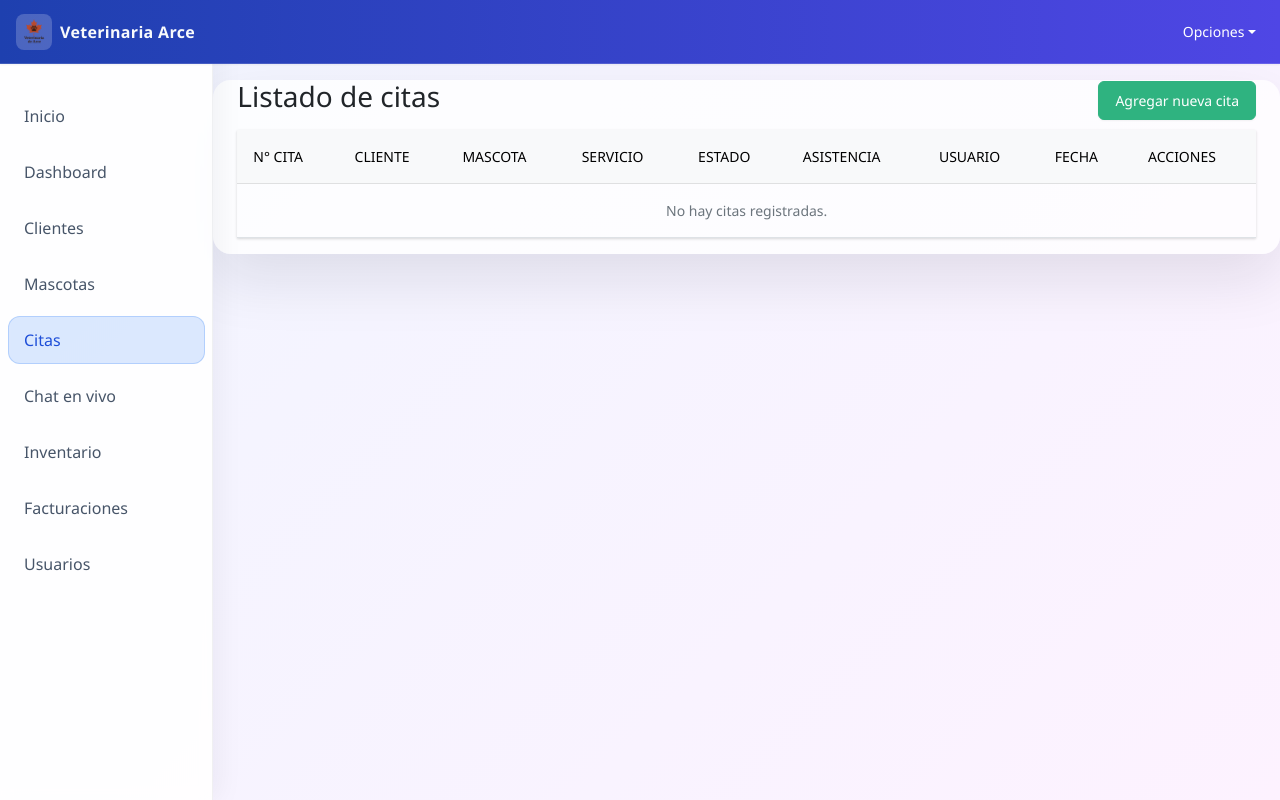
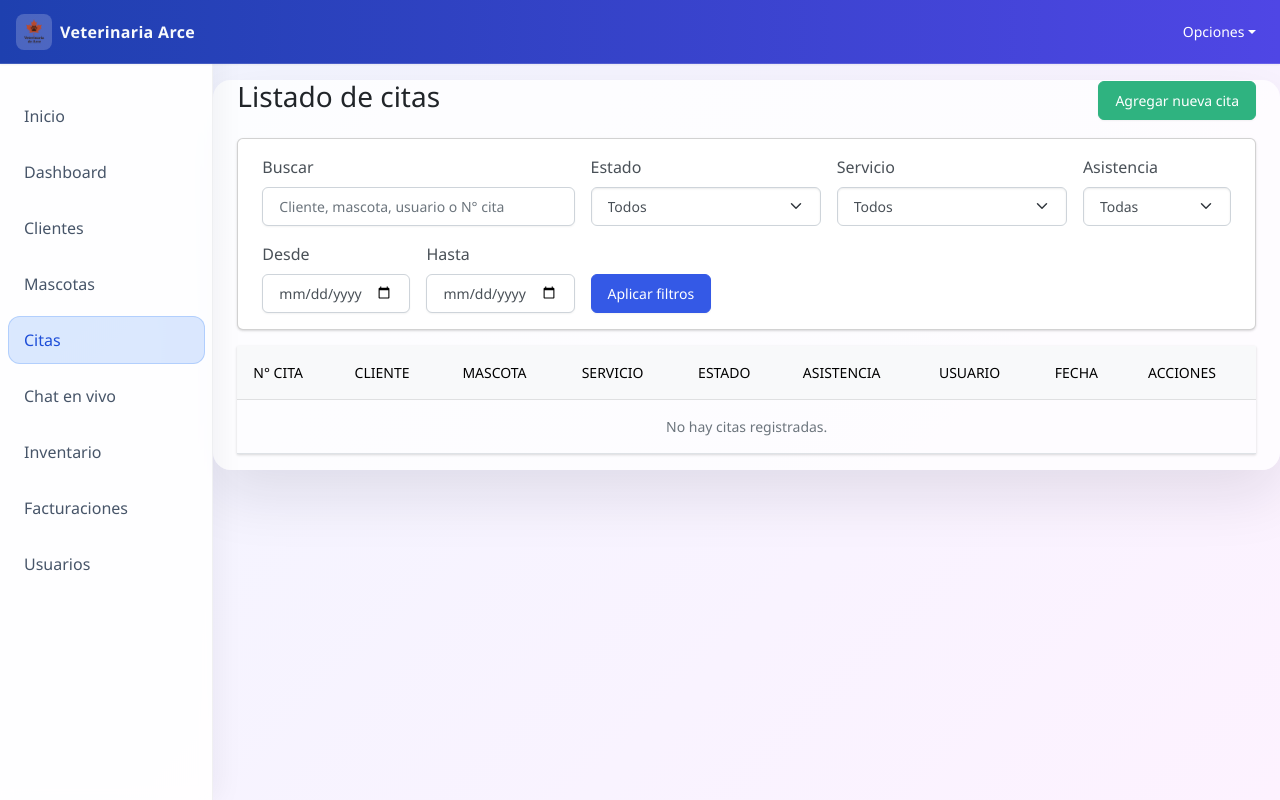
Before and after one commit to Luisnavarr1999/Vet_Arce_Proyect, a Django app: page /panel/citas/ in a window 1280 px wide. Run offline with Django 4.2, Linux system fonts and the light colour scheme; the visitor is signed in with stand-in values (Sample User, id 1); data that the repository does not hold is empty; some libraries are stand-ins or nearby versions.

Commit message:
agregando funciones//filtro en Listado de Citas

```diff
--- a/paneltrabajador/models.py
+++ b/paneltrabajador/models.py
@@ -207,7 +207,7 @@ class Cita (models.Model):
 
     @staticmethod
     def get_for_listado(**args):
-        return Cita.objects.filter(**args)
+        return Cita.objects.filter(**args).order_by('-fecha')
 
     def save(self, *args, **kwargs):
         update_fields = kwargs.get('update_fields')
--- a/paneltrabajador/views/cita.py
+++ b/paneltrabajador/views/cita.py
@@ -1,8 +1,10 @@
+from datetime import datetime
+from django.contrib import messages
+from django.db.models import Q
 from django.shortcuts import get_object_or_404, redirect, render
-from django.contrib import messages
+from django.utils import timezone
 from paneltrabajador.forms import CitaForm
 from paneltrabajador.models import Cita
-from django.utils import timezone
 
 def cita_listar(request):
     """
@@ -21,10 +23,106 @@ def cita_listar(request):
         messages.error(request, "No tiene los permisos para realizar esto.")
         return redirect('panel_home')
 
-    # Obtenemos todos los objetos del modelo
-    # Usamos la funcion personalizada del modelo
-    citas = Cita.get_for_listado()
-    return render(request, 'paneltrabajador/cita/listado.html', {'citas': citas, 'es_home': False,})
+    # Parámetros de filtros (solo se aplican si son válidos)
+    estado = request.GET.get('estado', '').strip()
+    servicio = request.GET.get('servicio', '').strip()
+    asistencia = request.GET.get('asistencia', '').strip()
+    fecha_desde_raw = request.GET.get('fecha_desde', '').strip()
+    fecha_hasta_raw = request.GET.get('fecha_hasta', '').strip()
+    termino_busqueda = request.GET.get('q', '').strip()
+
+    filtros_queryset = {}
+    filtros_aplicados = []
+
+    estado_labels = dict(Cita.ESTADO_CHOICES)
+    asistencia_labels = dict(Cita.ASISTENCIA_CHOICES)
+    servicio_labels = dict(Cita.SERVICIO_CHOICES)
+
+    if estado and estado in estado_labels:
+        filtros_queryset['estado'] = estado
+        filtros_aplicados.append(f"Estado: {estado_labels[estado]}")
+
+    if servicio and servicio in servicio_labels:
+        filtros_queryset['servicio'] = servicio
+        filtros_aplicados.append(f"Servicio: {servicio_labels[servicio]}")
+
+    if asistencia and asistencia in asistencia_labels:
+        filtros_queryset['asistencia'] = asistencia
+        filtros_aplicados.append(f"Asistencia: {asistencia_labels[asistencia]}")
+
+    citas = Cita.get_for_listado(**filtros_queryset)
+
+    fecha_desde = None
+    if fecha_desde_raw:
+        try:
+            fecha_desde = datetime.strptime(fecha_desde_raw, '%Y-%m-%d').date()
+        except ValueError:
+            fecha_desde_raw = ''
+            fecha_desde = None
+
+    fecha_hasta = None
+    if fecha_hasta_raw:
+        try:
+            fecha_hasta = datetime.strptime(fecha_hasta_raw, '%Y-%m-%d').date()
+        except ValueError:
+            fecha_hasta_raw = ''
+            fecha_hasta = None
+
+    rango_invalido = False
+    if fecha_desde and fecha_hasta and fecha_desde > fecha_hasta:
+        # Rango inválido: se ignoran ambos para evitar confusiones
+        rango_invalido = True
+        fecha_desde = None
+        fecha_hasta = None
+        fecha_desde_raw = ''
+        fecha_hasta_raw = ''
+
+    if fecha_desde:
+        citas = citas.filter(fecha__date__gte=fecha_desde)
+        filtros_aplicados.append(f"Desde: {fecha_desde.strftime('%d/%m/%Y')}")
+
+    if fecha_hasta:
+        citas = citas.filter(fecha__date__lte=fecha_hasta)
+        filtros_aplicados.append(f"Hasta: {fecha_hasta.strftime('%d/%m/%Y')}")
+
+    if rango_invalido:
+        messages.warning(request, "El rango de fechas seleccionado es inválido. Se mostraron todas las citas sin filtrar por fecha.")
+
+    if termino_busqueda:
+        busqueda = termino_busqueda
+        filtros_texto = Q(cliente__nombre_cliente__icontains=busqueda) | Q(mascota__nombre__icontains=busqueda) | Q(usuario__username__icontains=busqueda)
+
+        try:
+            numero_cita = int(busqueda)
+        except ValueError:
+            numero_cita = None
+
+        if numero_cita is not None:
+            filtros_texto |= Q(n_cita=numero_cita)
+
+        citas = citas.filter(filtros_texto)
+        filtros_aplicados.append(f'Búsqueda: "{busqueda}"')
+
+    filtros_formulario = {
+        'estado': estado,
+        'servicio': servicio,
+        'asistencia': asistencia,
+        'fecha_desde': fecha_desde_raw,
+        'fecha_hasta': fecha_hasta_raw,
+        'q': termino_busqueda,
+    }
+
+    contexto = {
+        'citas': citas,
+        'es_home': False,
+        'estado_choices': Cita.ESTADO_CHOICES,
+        'servicio_choices': Cita.SERVICIO_CHOICES,
+        'asistencia_choices': Cita.ASISTENCIA_CHOICES,
+        'filtros': filtros_formulario,
+        'filtros_aplicados': filtros_aplicados,
+    }
+
+    return render(request, 'paneltrabajador/cita/listado.html', contexto)
 
 def cita_agregar(request):
     """
--- a/templates/paneltrabajador/cita/listado.html
+++ b/templates/paneltrabajador/cita/listado.html
@@ -3,12 +3,87 @@
   Listado - Citas
 {% endblock title %}
 {% block content %}
-  <div class="d-flex justify-content-between align-items-center mb-2">
+  <div class="d-flex justify-content-between align-items-center mb-3 flex-wrap gap-2">
     <h3 class="fw-light">Listado de citas</h3>
     {# Verificamos permisos #}
     {% if perms.paneltrabajador.add_cita %}
       <a href="{% url 'panel_cita_nuevo' %}" class="btn btn-success">Agregar nueva cita</a>
     {% endif %}
   </div>
+  <div class="card mb-3">
+    <div class="card-body">
+      <form method="get" class="row g-3 align-items-end">
+        <div class="col-12 col-md-6 col-lg-4">
+          <label for="id_q" class="form-label">Buscar</label>
+          <input type="text" id="id_q" name="q" class="form-control" value="{{ filtros.q }}"
+                 placeholder="Cliente, mascota, usuario o N° cita">
+        </div>
+
+        <div class="col-12 col-sm-6 col-lg-3">
+          <label for="id_estado" class="form-label">Estado</label>
+          <select id="id_estado" name="estado" class="form-select">
+            <option value="">Todos</option>
+            {% for value, label in estado_choices %}
+              <option value="{{ value }}" {% if filtros.estado == value %}selected{% endif %}>{{ label }}</option>
+            {% endfor %}
+          </select>
+        </div>
+
+        <div class="col-12 col-sm-6 col-lg-3">
+          <label for="id_servicio" class="form-label">Servicio</label>
+          <select id="id_servicio" name="servicio" class="form-select">
+            <option value="">Todos</option>
+            {% for value, label in servicio_choices %}
+              <option value="{{ value }}" {% if filtros.servicio == value %}selected{% endif %}>{{ label }}</option>
+            {% endfor %}
+          </select>
+        </div>
+
+        <div class="col-12 col-sm-6 col-lg-2">
+          <label for="id_asistencia" class="form-label">Asistencia</label>
+          <select id="id_asistencia" name="asistencia" class="form-select">
+            <option value="">Todas</option>
+            {% for value, label in asistencia_choices %}
+              <option value="{{ value }}" {% if filtros.asistencia == value %}selected{% endif %}>{{ label }}</option>
+            {% endfor %}
+          </select>
+        </div>
+
+        <div class="col-12 col-sm-6 col-lg-2">
+          <label for="id_fecha_desde" class="form-label">Desde</label>
+          <input type="date" id="id_fecha_desde" name="fecha_desde" value="{{ filtros.fecha_desde }}" class="form-control">
+        </div>
+
+        <div class="col-12 col-sm-6 col-lg-2">
+          <label for="id_fecha_hasta" class="form-label">Hasta</label>
+          <input type="date" id="id_fecha_hasta" name="fecha_hasta" value="{{ filtros.fecha_hasta }}" class="form-control">
+        </div>
+
+        <div class="col-12 col-md-auto">
+          <button type="submit" class="btn btn-primary w-100">Aplicar filtros</button>
+        </div>
+
+        {% if filtros_aplicados %}
+          <div class="col-12 col-md-auto">
+            <a href="{% url 'panel_cita_listar' %}" class="btn btn-outline-secondary w-100">Limpiar</a>
+          </div>
+        {% endif %}
+      </form>
+    </div>
+  </div>
+
+  {% if filtros_aplicados %}
+    <div class="alert alert-info d-flex flex-column flex-lg-row justify-content-between align-items-lg-center gap-2">
+      <div>
+        <strong>Filtros aplicados:</strong>
+        <ul class="list-inline mb-0">
+          {% for descripcion in filtros_aplicados %}
+            <li class="list-inline-item">• {{ descripcion }}</li>
+          {% endfor %}
+        </ul>
+      </div>
+      <a href="{% url 'panel_cita_listar' %}" class="btn btn-sm btn-outline-secondary">Quitar filtros</a>
+    </div>
+  {% endif %}
   {% include "./tabla.html" with es_home=False %}
 {% endblock content %}
```
